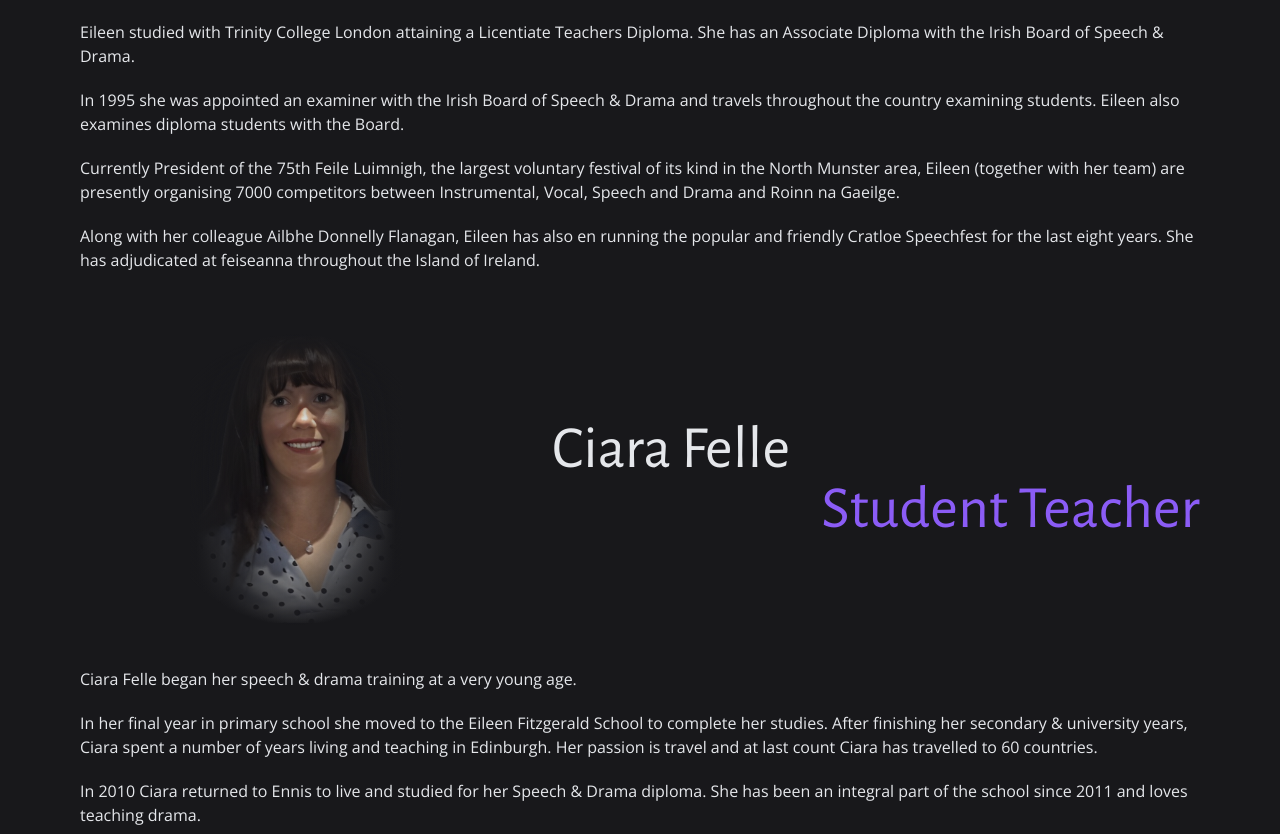
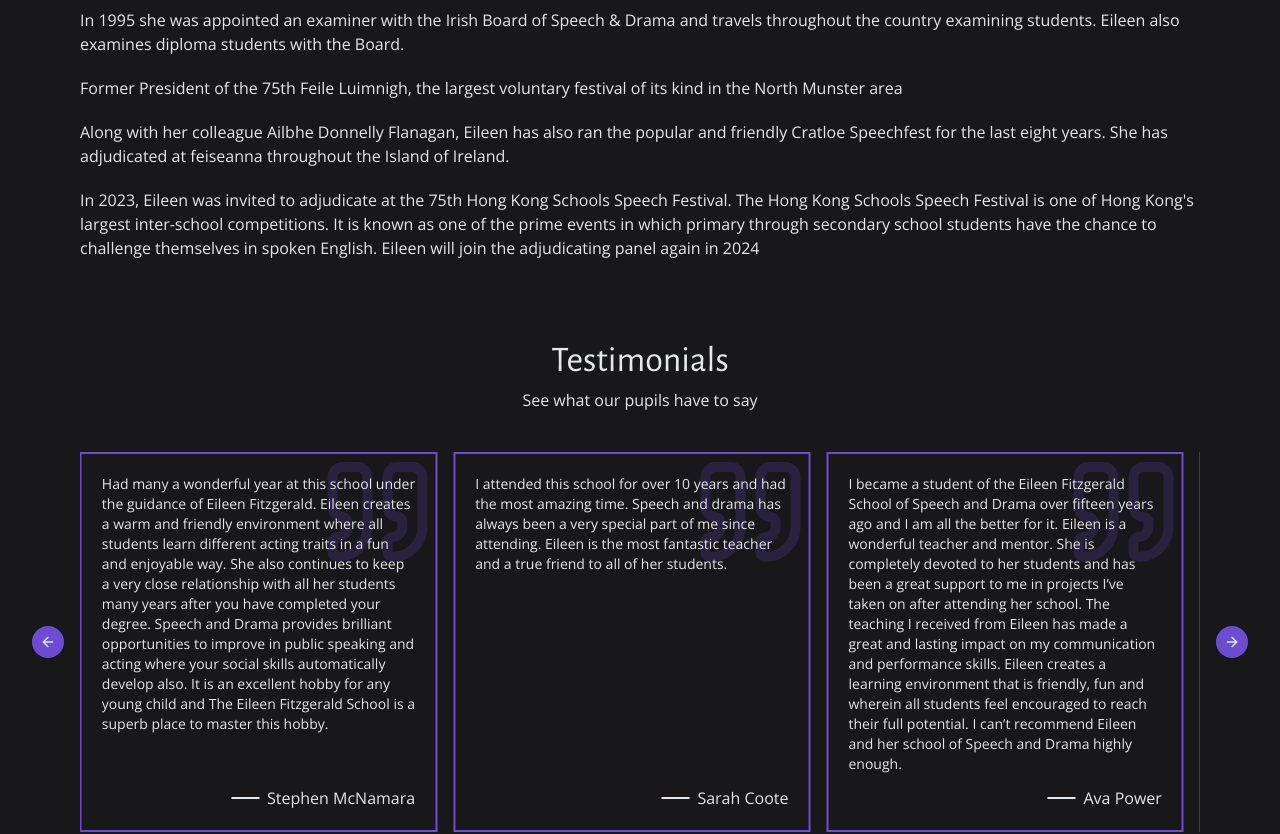
Before and after one commit to kailafitz/eileen-fitzgerald-school, a Next.js app: page /about in a window 1280 px wide. Shown: the part 733-1567 px from the top of the page. Built offline with nearby package versions, Linux system fonts and the light colour scheme.

Commit message:
Changes requested by Eileen

```diff
--- a/app/contact/page.tsx
+++ b/app/contact/page.tsx
@@ -1,8 +1,8 @@
+import React from "react";
 import ContactDetails from "@/components/custom/contactDetails";
 import Container from "@/components/custom/container";
 import Locations from "@/components/custom/locations";
 import { Metadata } from "next";
-import React from "react";
 
 export const metadata: Metadata = {
   title: "Contact | Eileen Fitzgerald",
--- a/app/resources/page.tsx
+++ b/app/resources/page.tsx
@@ -32,10 +32,6 @@ const dramaLinks = [
 
 const poetryLinks = [
   { label: "Poetry4Kids", link: "http://www.poetry4kids.com/" },
-  {
-    label: "DLTK Holidays",
-    link: "https://www.dltk-holidays.com/",
-  },
   { label: "FizzyFunnyFuzzy", link: "http://www.fizzyfunnyfuzzy.com/" },
   {
     label: "Classroom Tested Resources",
--- a/components/custom/classSchedules.tsx
+++ b/components/custom/classSchedules.tsx
@@ -85,8 +85,8 @@ const ClassSchedules = () => {
         subtitle="Our class schedules are based on our locations and age groups"
       />
       <p className="mb-10">
-        With almost 30 years of experience, Eileen Fitzgerald teaches a wide
-        range of acting and speech classes. Classes are offered for beginners,
+        With over 30 years of experience, Eileen Fitzgerald teaches a wide range
+        of acting and speech classes. Classes are offered for beginners,
         children, teenagers and adults focusing on developing public speaking
         skills, and performance technique training. To enroll for any of our
         classes, please get in touch for availability and prices. Visit our{" "}
@@ -101,7 +101,6 @@ const ClassSchedules = () => {
           time to be agreed.
         </em>
       </p>
-      <ScheduleTables />
     </Container>
   );
 };
--- a/components/custom/contactDetails.tsx
+++ b/components/custom/contactDetails.tsx
@@ -9,7 +9,7 @@ import MessengerIcon from "./svgs/messenger";
 import SectionHeading from "./sectionHeading";
 import LinkAnimation from "./linkAnimation";
 
-const classes = "text-primary w-5";
+const classes = "text-primary w-5 md:w-6";
 
 const contactDetails = [
   {
@@ -57,7 +57,7 @@ const ContactDetail = (props: Props) => {
         className="flex flex-row items-center gap-x-5 w-fit hover:cursor-pointer"
       >
         <div className="bg-gray-200 p-2 rounded-full">{props.icon}</div>
-        <span className="relative">
+        <span className="relative break-all">
           <LinkAnimation>{props.label}</LinkAnimation>
         </span>
       </Link>
--- a/components/custom/publicSpeaking.tsx
+++ b/components/custom/publicSpeaking.tsx
@@ -48,7 +48,7 @@ const PublicSpeaking = () => {
         <div className="flex flex-col space-y-2 md:space-x-2 md:space-y-0 md:flex-row mb-2">
           <div>
             <div className="bg-primary text-center p-1 flex flex-col justify-center">
-              €160
+              Option 1
             </div>
             <ul className="border-primary border-2 p-5">
               <li className="list-disc ml-4 marker:text-primary">
@@ -62,7 +62,7 @@ const PublicSpeaking = () => {
           </div>
           <div>
             <div className="bg-primary text-center p-1 flex flex-col justify-center">
-              €320
+              Option 2
             </div>
             <ul className="border-primary border-2 p-5">
               <li className="list-disc ml-4 marker:text-primary">One-to-one</li>
--- a/components/custom/staff.tsx
+++ b/components/custom/staff.tsx
@@ -9,7 +9,6 @@ import {
 } from "@/lib/globals";
 import MotionDiv from "./motionDiv";
 import Image from "next/image";
-import SectionHeading from "./sectionHeading";
 
 const staffMembers = [
   {
@@ -19,28 +18,20 @@ const staffMembers = [
       "Eileen Fitzgerald A.I.B.S.D., L.T.C.L. runs a very successful Speech and Drama School which was established in 1992. Eileen has been involved in and studied speech & drama from a young age. She teaches all aspects of communication skills and drama from 4-year olds to 85-year olds!",
       "Eileen studied with Trinity College London attaining a Licentiate Teachers Diploma. She has an Associate Diploma with the Irish Board of Speech & Drama.",
       "In 1995 she was appointed an examiner with the Irish Board of Speech & Drama and travels throughout the country examining students. Eileen also examines diploma students with the Board.",
-      "Currently President of the 75th Feile Luimnigh, the largest voluntary festival of its kind in the North Munster area, Eileen (together with her team) are presently organising 7000 competitors between Instrumental, Vocal, Speech and Drama and Roinn na Gaeilge.",
-      "Along with her colleague Ailbhe Donnelly Flanagan, Eileen has also en running the popular and friendly Cratloe Speechfest for the last eight years. She has adjudicated at feiseanna throughout the Island of Ireland.",
-    ],
-  },
-  {
-    name: "Ciara Felle",
-    position: "Student Teacher",
-    bio: [
-      "Ciara Felle began her speech & drama training at a very young age.",
-      "In her final year in primary school she moved to the Eileen Fitzgerald School to complete her studies. After finishing her secondary & university years, Ciara spent a number of years living and teaching in Edinburgh. Her passion is travel and at last count Ciara has travelled to 60 countries.",
-      "In 2010 Ciara returned to Ennis to live and studied for her Speech & Drama diploma. She has been an integral part of the school since 2011 and loves teaching drama.",
+      "Former President of the 75th Feile Luimnigh, the largest voluntary festival of its kind in the North Munster area",
+      "Along with her colleague Ailbhe Donnelly Flanagan, Eileen has also ran the popular and friendly Cratloe Speechfest for the last eight years. She has adjudicated at feiseanna throughout the Island of Ireland.",
+      "In 2023, Eileen was invited to adjudicate at the 75th Hong Kong Schools Speech Festival. The Hong Kong Schools Speech Festival is one of Hong Kong's largest inter-school competitions. It is known as one of the prime events in which primary through secondary school students have the chance to challenge themselves in spoken English. Eileen will join the adjudicating panel again in 2024",
     ],
   },
 ];
 
 const StaffMembers = () => {
   return (
-    <div className="space-y-10 pb-10">
+    <div className="space-y-10 py-10">
       {staffMembers.map((member, i) => {
         return (
           <React.Fragment key={`${member.name}_${i}`}>
-            <div className="flex flex-col justify-center my-10">
+            <div className="flex flex-col justify-center">
               <div className="space-y-10">
                 {/* Image and name div */}
                 <div className="flex flex-col sm:flex-row justify-center space-y-5 md:space-y-0 md:space-x-10">
@@ -103,7 +94,7 @@ const StaffMembers = () => {
                           duration: ANIMATION_DURATION,
                           delay: ANIMATION_DELAY_3,
                         }}
-                        className="mb-5"
+                        className="mb-5 last:mb-0"
                       >
                         {paragraph}
                       </motion.p>
@@ -122,7 +113,6 @@ const StaffMembers = () => {
 const Staff = () => {
   return (
     <>
-      <SectionHeading title="Meet our Staff" />
       <StaffMembers />
     </>
   );
--- a/components/custom/yearlyEvents.tsx
+++ b/components/custom/yearlyEvents.tsx
@@ -3,12 +3,6 @@ import Container from "./container";
 import SectionHeading from "./sectionHeading";
 
 const yearlyEvents = [
-  {
-    months: "October",
-    event: "Cratloe Speechfest",
-    description:
-      "A one-day festival for primary school children where they can partake in events that will enhance their language and creative skills. 'A speech festival for primary school to encourage clear, expressive speaking, develop creativity and enhance communication skills'.",
-  },
   {
     months: "January & February",
     event: "Feile Luimnigh",
@@ -16,16 +10,16 @@ const yearlyEvents = [
       "Feile Luimnigh is an annual Arts & Culture festival based in Limerick. A variety of cultural events are held in celebration of the arts, including the arts of speech & drama. Competitions are adjudicated by established professionals in industry and students can receive feedback through competing in many of the competition categories on offer for all age groups, both children and adults!",
   },
   {
+    months: "February & April",
+    event: "Speech and Drama Teachers of Ireland Hybrid Feis",
+    description:
+      "An annual event which brings young people together to compete in various disciplines at the live event in Dublin.",
+  },
+  {
     months: "March & April",
     event: "Irish Board Examinations",
     description:
       "The Irish Board of Speech & Drama are the favoured body in Ireland for Speech and Drama examinations. Each grade has a structured syllabus and includes elements of performance and theory.",
-  },
-  {
-    months: "April",
-    event: "End of Year Showcase",
-    description:
-      "Each year, all pupils in each class work on a special group piece to showcase, along with their individual performances!",
   },
 ];
 
```
Also changed, not shown: components/custom/locations.tsx (+7 -17 lines).
